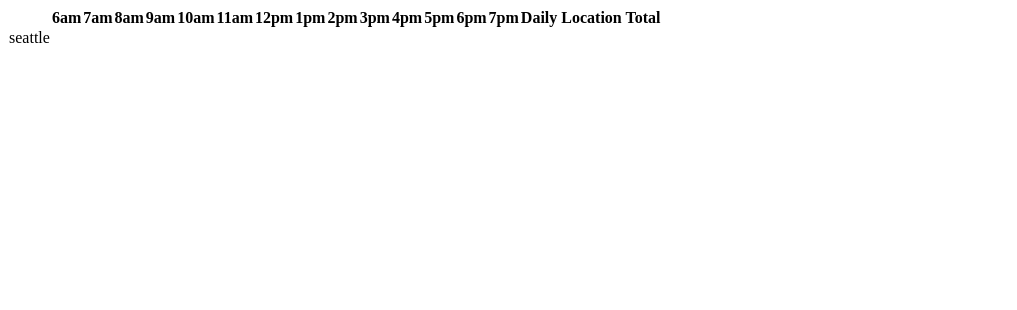
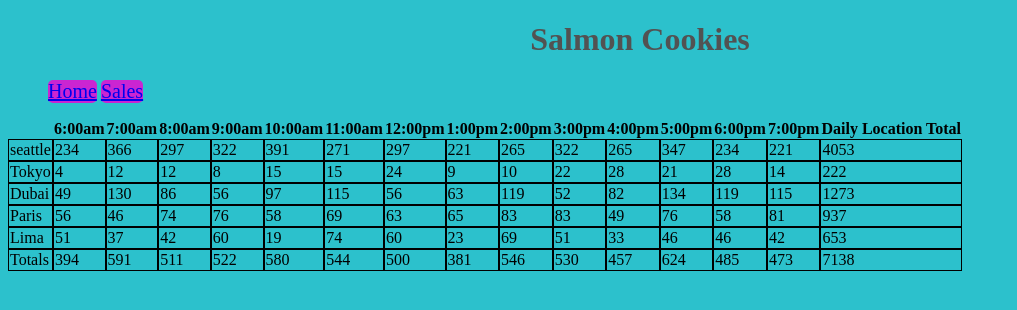
Before and after one commit to R-Alhayek/cookie-stand, a plain HTML site: page sales.html in a window 1280 px wide. Shown: the whole page, without its empty margins (0-1017 px from the left). Drawn offline with Linux system fonts and the light colour scheme.

Commit message:
finished lab7

```diff
--- /dev/null
+++ b/css/style.css
@@ -0,0 +1,19 @@
+table, td {
+    border: 1px rgb(0, 0, 0) solid;
+
+}
+h1 {
+    color: rgb(82, 82, 82);
+    text-align: center;
+}
+nav ul li  {
+    display: inline-block;
+    background-color:#cb25d1 ;
+    border-width: 2px;
+    border-radius: 5px;
+    font-size: 20px;
+
+}
+body {
+    background-color:#2cc1cc ;
+}
--- a/index.html
+++ b/index.html
@@ -5,6 +5,7 @@
     <meta http-equiv="X-UA-Compatible" content="IE=edge">
     <meta name="viewport" content="width=device-width, initial-scale=1.0">
     <title>Document</title>
+    <link rel="stylesheet" href="css/style.css">
 </head>
 <body>
     <header>
--- a/js/apps.js
+++ b/js/apps.js
@@ -1,6 +1,6 @@
 "use strict"
-let hours = ['6am', '7am', '8am', '9am', '10am', '11am', '12pm', '1pm', '2pm', '3pm', '4pm', '5pm', '6pm', '7pm'];
-let plces = [];
+let hours = ['6:00am', '7:00am', '8:00am', '9:00am', '10:00am', '11:00am', '12:00pm', '1:00pm', '2:00pm', '3:00pm', '4:00pm', '5:00pm', '6:00pm', '7:00pm'];
+let places = [];
 function Cookiesplace(place, minCust, maxCust, avgSale) {
     this.place = place;
     this.minCust = minCust;
@@ -9,8 +9,9 @@ function Cookiesplace(place, minCust, maxCust, avgSale) {
     this.numberCust = [];
     this.cookiesPerHr = [];
     this.totalCookieHr = 0;
+    places.push(this);
 
-}
+
 Cookiesplace.prototype.getnumberCust = function (min, max) {
     for (let i = 0; i < hours.length; i++) {
         this.numberCust.push(Math.floor(Math.random() * (this.maxCust - this.minCust + 1) + this.minCust));
@@ -32,12 +33,13 @@ Cookiesplace.prototype.render = function () {
     tableEl2.textContent = this.place;
     for (let i = 0; i < hours.length; i++) {
         let tableEl3 = document.createElement('td');
-        table2.appendChild('tableEl3');
-        tableEl3.textContent = cookiesPerHr[i];
+        tableHeader.appendChild(tableEl3);
+        tableEl3.textContent = this.cookiesPerHr[i];
     }
     let tableEl4 = document.createElement('td');
-    table2.appendChild('tableEl4');
+    tableHeader.appendChild(tableEl4);
     tableEl4.textContent = this.totalCookieHr;
+}
 }
 let container = document.getElementById('cookies');
 let article = document.createElement('article');
@@ -49,7 +51,7 @@ function row1() {
     table2.appendChild(line1);
     let header = document.createElement('th');
     line1.appendChild(header);
-    let header1 = null;
+    header.textContent = null;
     for (let i = 0; i < hours.length; i++) {
         let header2 = document.createElement('th');
         line1.appendChild(header2);
@@ -65,22 +67,23 @@ function lastRow() {
     let data1 = document.createElement('td');
     lastLine.appendChild(data1);
     data1.textContent = 'Totals';
-    for (i = 0; i < hours.length; i++) {
+    let total2 =0;
+    for (let i = 0; i < hours.length; i++) {
         let total = 0;
         for (let j = 0; j < places.length; j++) {
-            total2 = total + places[j].cookiesPerHr[i];
-            total += places[j].cookiesPerHr[i];
+            total = total + places[j].cookiesPerHr[i];
+            total2 += places[j].cookiesPerHr[i];
         }
      let data2 = document.createElement('td');
-    table2.appendChild(data2);
-    data2.textContent = total2;
+    lastLine.appendChild(data2);
+    data2.textContent = total;
     }
 
 let data3 = document.createElement('td');
-table2.appendChild(data3);
-data3.textContent = total;
+lastLine.appendChild(data3);
+data3.textContent = total2;
 }
-
+console.log(places);
 row1();
 
 let seattle = new Cookiesplace('seattle', 35, 65, 6.3);
--- a/sales.html
+++ b/sales.html
@@ -5,10 +5,24 @@
     <meta http-equiv="X-UA-Compatible" content="IE=edge">
     <meta name="viewport" content="width=device-width, initial-scale=1.0">
     <title>Document</title>
+    <link rel="stylesheet" href="css/style.css">
 </head>
 <body>
+    <h1>Salmon Cookies</h1>
+    <nav>
+        <ul>
+            <li>
+                <a href="index.html">Home</a>
+            </li>
+            <li>
+                <a href="sales.html">Sales</a>
+            </li>
+        </ul>
+    </nav>
+    <main>
+
     <div id="cookies">
-        <table></table>
+
     </div>
     </main>
     <footer></footer>
```
